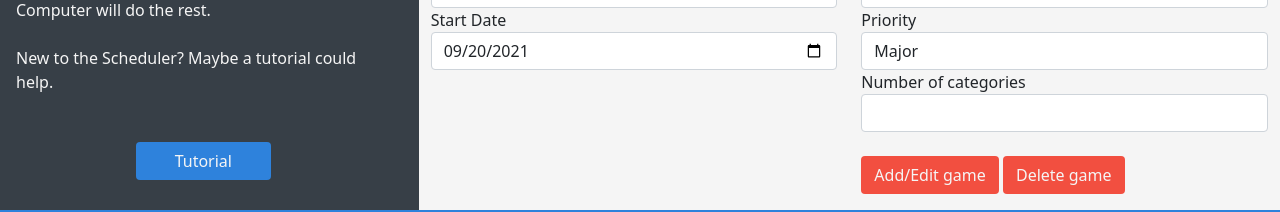
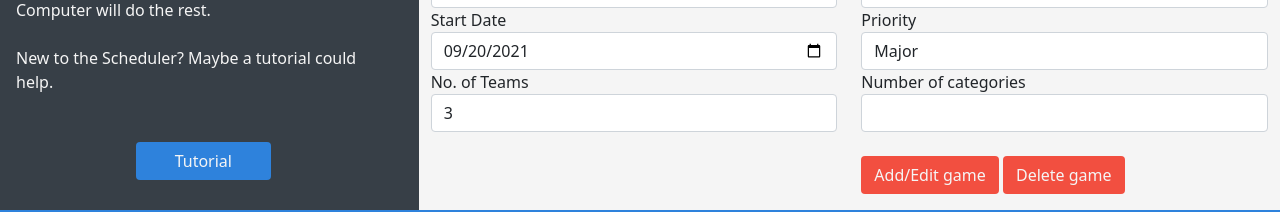
Before and after one commit to lawrencetheabhorrence/SF-Scheduler-Webclient-Svelte, a Svelte app: page / in a window 1280 px wide. Shown: the part 218-430 px from the top of the page. Built offline with nearby package versions, Linux system fonts and the light colour scheme.

Commit message:
added field for inputting number of teams

```diff
--- a/src/App.svelte
+++ b/src/App.svelte
@@ -9,9 +9,8 @@
 <script>
   import {sf, games} from "./store.js";
   import {sendData} from './services/scheduler.js';
-  let games_var;
   let game_names;
-  games.subscribe(g => {games_var = g; game_names = games_var.map(a => a.name);})
+  games.subscribe(g => {game_names = $games.map(a => a.name);})
   let current_game = "New Game";
   let current_game_name;
   let current_timeslots_per_round;
@@ -74,6 +73,7 @@
       n_timeslots_day: $sf.n_timeslots_day,
       timeslot_length: $sf.timeslot_length,
       start_date: $sf.start_date,
+      teams: $sf.teams,
       email: email,
       games: $games
     }
@@ -235,6 +235,10 @@
           <label for="start_date">Start Date</label>
           <input type="date" class="form-control" id="start_date" bind:value={$sf.start_date}/>
         </div>
+        <div class="form-group">
+          <label for="teams">No. of Teams</label>
+          <input type="number" class="form-control" id="n_teams" placeholder="3" bind:value={$sf.teams}/>
+        </div>
       </div>
 
 
--- a/src/store.js
+++ b/src/store.js
@@ -4,7 +4,8 @@ export const sf = writable({
   days: 1,
   n_timeslots_day: 1,
   timeslot_length: 1,
-  start_date: "2021-09-20"
+  start_date: "2021-09-20",
+  teams: 3
 })
 
 export const games = writable([])
```
